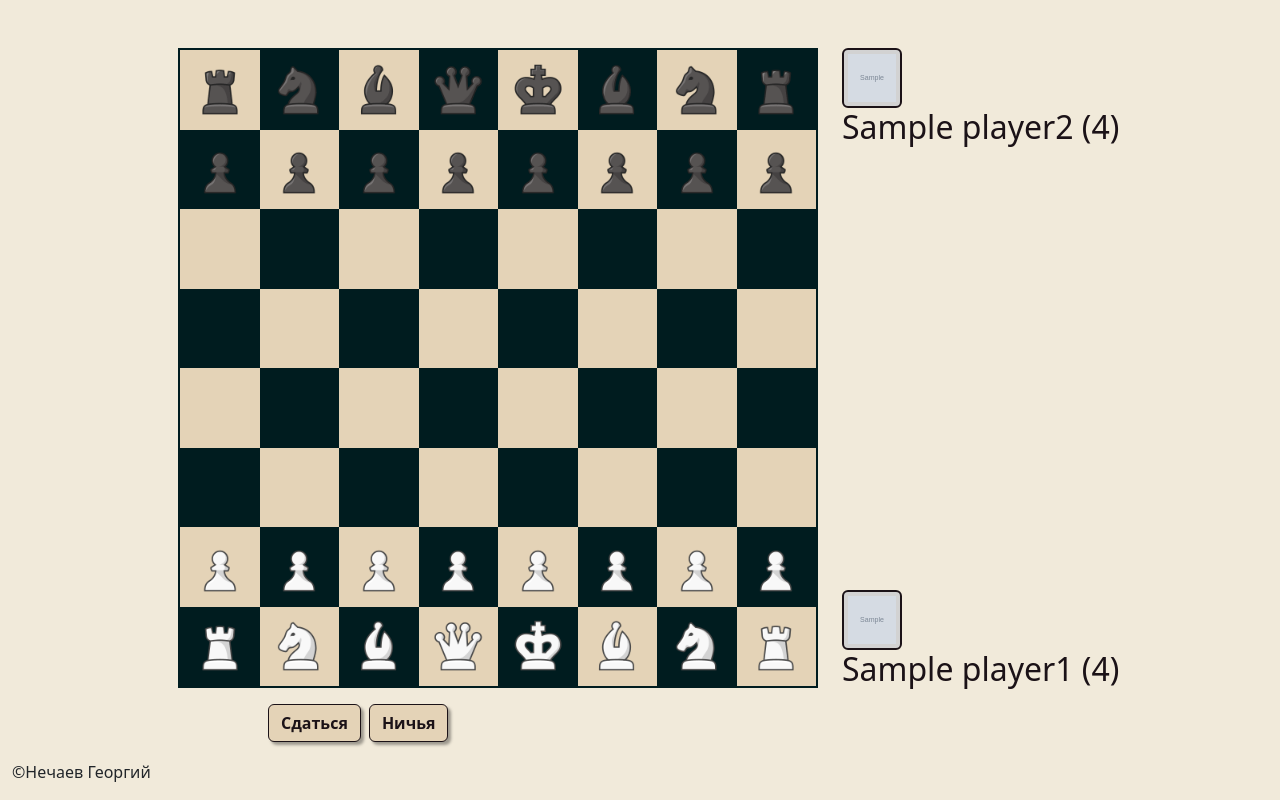
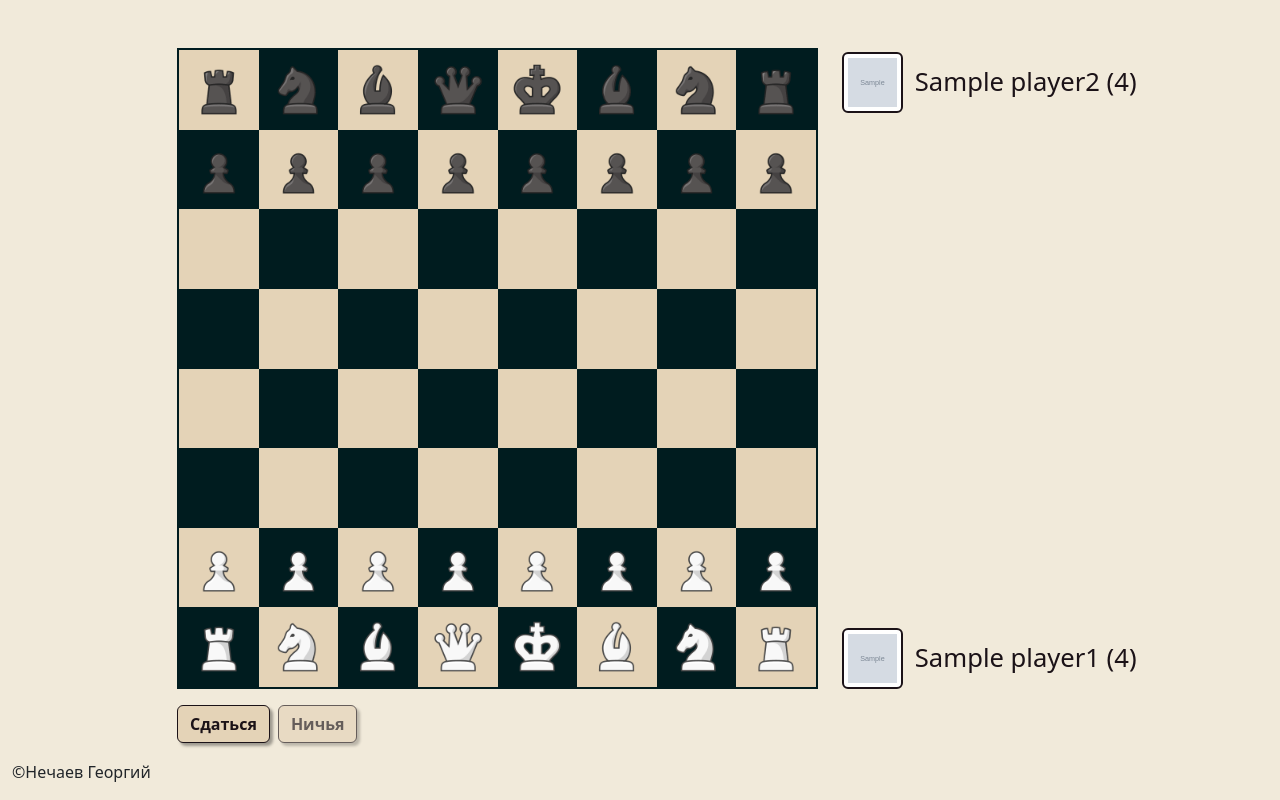
Before and after one commit to GoshArt/ChessBit, a Django app: template main/templates/main/field.html in a window 1280 px wide. Run offline with Django 5.2, Linux system fonts and the light colour scheme; the template is opened without the code that fills it: most values are stand-ins (such as "Sample title", 1, 10 or a date in 2020); grey boxes marked "Sample" are stand-in pictures; some libraries are stand-ins or nearby versions.

Commit message:
added adaptive layout almost everywhere, added a site icon

```diff
--- a/ArtGoChess/settings.py
+++ b/ArtGoChess/settings.py
@@ -76,7 +76,7 @@ WSGI_APPLICATION = 'ArtGoChess.wsgi.application'
 DATABASES = {
     'default': {
         'ENGINE': 'django.db.backends.postgresql',
-        'NAME': 'Chess',
+        'NAME': os.getenv("DATABASENAME"),
         'USER': 'postgres',
         'PASSWORD': os.getenv("DATABASEPASSWORD"),
         'HOST': 'localhost',
--- a/main/GameLogic/piecelogic.py
+++ b/main/GameLogic/piecelogic.py
@@ -130,8 +130,8 @@ class Pawn(EmptyPiece):
         y_add, x_add = -1, 0
         if self.color == "B":
             y_add *= -1
-        self.linear_continuity_no_take_sub_check(matrix, self.y + y_add, self.x + x_add)
-        if not self.moved:
+        res = self.linear_continuity_no_take_sub_check(matrix, self.y + y_add, self.x + x_add)
+        if not self.moved and res:
             self.linear_continuity_no_take_sub_check(matrix, self.y + y_add * 2, self.x + x_add)
 
         take_moveset = [[-1, -1], [-1, 1]]
--- a/main/static/main/css/layout.css
+++ b/main/static/main/css/layout.css
@@ -2,33 +2,41 @@ body{
     background: #F1EADA;
 
 }
-#img-avatar-mini {
-    width: 60px;
-    height: 60px;
-    background-color: #d2d2d2;
+.img-avatar-mini {
+    width: calc(1.4rem + 3vw);
+    height: calc(1.4rem + 3vw);
+    background-color: #ffffff;
     border: 2px solid #1B1217;
+    -moz-user-select: none; -khtml-user-select: none; user-select: none;
+    pointer-events: none;
 }
-#img-avatar {
-    width: 120px;
-    height: 120px;
+.img-avatar {
+    width: calc(3.4rem + 3vw);
+    height: calc(3.4rem + 3vw);
     /*background-color: #1B1217;*/
-    background-color: #d2d2d2;
+    background-color: #ffffff;
     border: 2px solid #1B1217;
+    -moz-user-select: none; -khtml-user-select: none; user-select: none;
+    pointer-events: none;
 }
-#img-avatar-card {
+.img-avatar-card {
     width: 45px;
     height: 45px;
-    background-color: #d2d2d2;
+    background-color: #ffffff;
     border: 2px solid #1B1217;
+    -moz-user-select: none; -khtml-user-select: none; user-select: none;
+    pointer-events: none;
 }
-#name-avatar-mini {
-    font-size: 32px;
+.name-avatar-mini {
+    font-size: calc(0.8rem + 1vw);
     text-decoration: none;
     color: #1B1217;
+    -moz-user-select: none; -khtml-user-select: none; user-select: none;
 }
 .header a{
     color: #1B1217;
     text-decoration: none;
+    -moz-user-select: none; -khtml-user-select: none; user-select: none;
 }
 
 .btn-primary {
@@ -114,10 +122,10 @@ body{
 
 /*field*/
 .board {
-    width: 640px;
-    height: 640px;
+    width: 100% ;
     border: 2px solid #001C1F;
 }
+
 .square{
     float: left;
     width: 12.5%;
--- a/main/static/main/scripts/field.js
+++ b/main/static/main/scripts/field.js
@@ -22,6 +22,10 @@ $(function () {
         );
     }
 });
+$( window ).resize(function() {
+	res();
+});
+
 function updateFigures(){
     df = document.querySelectorAll("div.figure");
     df.forEach((event) => {
@@ -391,3 +395,7 @@ function onAjaxSuccess(data) {
 function reverseMap(){
     map = [...map.slice(0,64).reverse(),  ...map.slice(64,128)]
 }
+function res(){
+   var width = $('.board').width();
+	 $('.board').height(width);
+} res();
--- a/main/templates/main/field.html
+++ b/main/templates/main/field.html
@@ -7,39 +7,38 @@
 {% block content %}
     <input type="hidden" id="botColor" name="variable" value="{{ botColor }}">
     <div class="row mt-5">
-        <div class="col-8 d-flex justify-content-end">
-            <div class="board col-9  p-0">
+        <div class="col-md-7 col-sm-12 offset-md-1 d-flex justify-content-end flex-column">
+            <div class="board">
             </div>
         </div>
-        <div class="col-md-4 ms-md-auto" style="display: flex; flex-direction: column; justify-content: space-between">
-            <div class="header row">
-                <div class="row d-flex align-items-center">
-                    <div class="col-md-auto d-flex">
-                        <img src="{% static player2.avatar %}" id="img-avatar-mini" class="img-thumbnail img-fluid " alt="">
-                    </div>
-                    <div class="col-md-auto" >
-                        <a href="/profile?id={{id}}" id="name-avatar-mini" class="h3">{{ player2.name }} ({{ player2.rating }})</a>
-                    </div>
+        <div class="col-md-4 d-flex flex-column justify-content-between" >
+            <div class="header row mt-1 d-flex align-items-center">
+                <div class="col-auto">
+                    <img src="{% static player2.avatar %}" class="img-avatar-mini img-thumbnail img-fluid "
+                         alt="">
+                </div>
+                <div class="col-auto p-0">
+                    <a href="/profile?id={{ id }}" class="name-avatar-mini" class="h3">{{ player2.name }}
+                        ({{ player2.rating }})</a>
                 </div>
             </div>
-            <div class="header row">
-                <div class="row d-flex align-items-center">
-                    <div class="col-md-auto d-flex">
-                        <img src="{% static player1.avatar %}" id="img-avatar-mini" class="img-thumbnail img-fluid " alt="">
-                    </div>
-                    <div class="col-md-auto" >
-                        <a href="/profile?id={{id}}" id="name-avatar-mini" class="h3">{{ player1.name }} ({{ player1.rating }})</a>
-                    </div>
+            <div class="header row mt-1 d-flex align-items-center">
+                <div class="col-auto">
+                    <img src="{% static player1.avatar %}" class="img-avatar-mini img-thumbnail img-fluid " alt="">
+                </div>
+                <div class="col-auto p-0">
+                    <a href="/profile?id={{ id }}" class="name-avatar-mini" class="h3">{{ player1.name }}
+                        ({{ player1.rating }})</a>
                 </div>
             </div>
         </div>
+        <div class="col d-flex col-md-3 offset-md-1 align-items-center gap-2 mt-3" style="margin-bottom: 40px">
+            <button type="button" class="btn btn-secondary" id="admit-defeat-button">Сдаться</button>
+            <button type="button" class="btn disabled btn-secondary">Ничья</button>
+            {#        <audio src="{% static 'main/sounds/ChessBit_OST.mp3'%}" preload='auto' autoplay></audio>#}
+        </div>
     </div>
-    <div class="col d-flex col-md-3 offset-md-2 align-items-center gap-2 mt-3" style="margin-bottom: 40px">
-        <button type="button" class="btn btn-secondary" id="admit-defeat-button">Сдаться</button>
-        <button type="button" class="btn btn-secondary">Ничья</button>
-{##}
-{#        <audio src="{% static 'main/sounds/ChessBit_OST.mp3'%}" preload='auto' autoplay></audio>#}
-    </div>
+
     <script src="https://cdnjs.cloudflare.com/ajax/libs/howler/2.2.3/howler.js"></script>
     <script src="//ajax.googleapis.com/ajax/libs/jquery/1.9.1/jquery.min.js"></script>
     <script src="{% static "main/scripts/jquery.min.js" %}"></script>
--- a/main/templates/main/index.html
+++ b/main/templates/main/index.html
@@ -6,15 +6,17 @@
 
 {% block content %}
     {% include "main/fragments/header.html" %}
-    <div class="select-type-game d-grid gap-3 col-4 mx-auto" style="margin-top: 8rem">
+    <div class="select-type-game d-grid gap-3 col-lg-4 col-md-6 col-sm-8 col-8 mx-auto" style="margin-top: 8rem">
         {% if auth == True %}
             <a disabled class="btn disabled btn-primary btn-lg mt-3 p-2" data-bs-toggle="modal" data-bs-target="#createModal" type="button">Создать игру</a>
             <a class="btn disabled btn-primary btn-lg mt-3 p-2" href="servers">Присоединиться</a>
+            <a class="btn btn-primary btn-lg mt-3 p-2" data-bs-toggle="modal" data-bs-target="#createUiModal" type="button" >Игра с компьютером</a>
         {% else %}
             <a class="btn disabled btn-primary btn-lg mt-3 p-2" data-bs-toggle="modal" data-bs-target="#warningModal" type="button">Создать игру</a>
             <a class="btn disabled btn-primary btn-lg mt-3 p-2" data-bs-toggle="modal" data-bs-target="#warningModal" type="button">Присоединиться</a>
+            <a class="btn btn-primary btn-lg mt-3 p-2" data-bs-toggle="modal" data-bs-target="#warningModal" type="button" >Игра с компьютером</a>
         {% endif %}
-        <a class="btn btn-primary btn-lg mt-3 p-2" data-bs-toggle="modal" data-bs-target="#createUiModal" type="button" >Игра с компьютером</a>
+{#        <a class="btn btn-primary btn-lg mt-3 p-2" data-bs-toggle="modal" data-bs-target="#createUiModal" type="button" >Игра с компьютером</a>#}
     </div>
     {% include 'main/modals/warningModal.html' %}
     {% include 'main/modals/registerModal.html' %}
--- a/main/templates/main/layout.html
+++ b/main/templates/main/layout.html
@@ -9,6 +9,7 @@
     <script src="https://cdn.jsdelivr.net/npm/bootstrap@5.3.0/dist/js/bootstrap.bundle.min.js"></script>
     <link href="https://cdn.jsdelivr.net/npm/bootstrap@5.3.0/dist/css/bootstrap.min.css" rel="stylesheet">
     <link rel="stylesheet" href="{% static 'main/css/layout.css' %}">
+    <link rel="shortcut icon" href="{% static 'main/img/yin-yang.png' %}" type="image/png">
 </head>
 <body>
     <div class="container">
@@ -17,4 +18,3 @@
         {% include 'main/fragments/footer.html' %}
     </div>
 </body>
-</html>
--- a/main/templates/main/modals/warningModal.html
+++ b/main/templates/main/modals/warningModal.html
@@ -12,8 +12,8 @@
           <a class="h4" data-bs-target="#logInModal" data-bs-toggle="modal" data-bs-dismiss="modal" >войдите</a>
           в него или
           <a class="h4" data-bs-target="#registerModal" data-bs-toggle="modal" data-bs-dismiss="modal">зарегистрируйтесь</a> <br><br>
-          Без входа в аккаунт для вас доступен только режим
-          <a class="h4" data-bs-target="#createUiModal" data-bs-toggle="modal" data-bs-dismiss="modal" > игры с компьютером</a></h4>
+          Без входа в аккаунт для вас временно недоступны любые режимы игры, включая игру с компьютером.</h4>
+{#          <a class="h4" data-bs-target="#createUiModal" data-bs-toggle="modal" data-bs-dismiss="modal" > игры с компьютером</a></h4>#}
       </div>
     </div>
   </div>
```
Also changed, not shown: main/templates/main/fragments/header.html (+5 -5 lines), main/templates/main/profile.html (+18 -16 lines), main/views.py (+7 -5 lines), main/static/main/img/robot.svg (added), main/static/main/img/yin-yang.png (added), main/static/main/img/yin-yang.svg (added).
